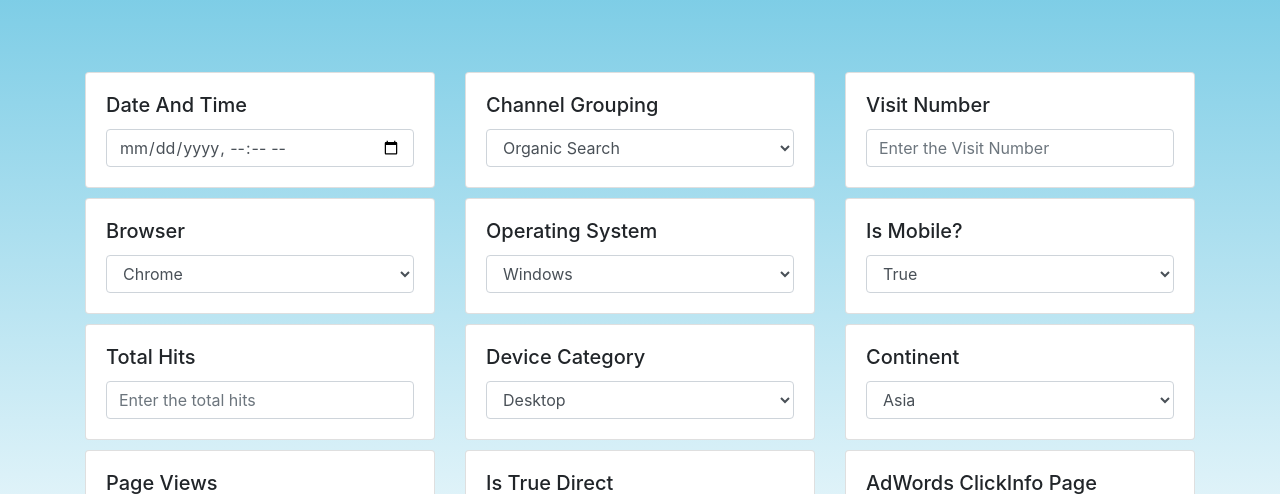
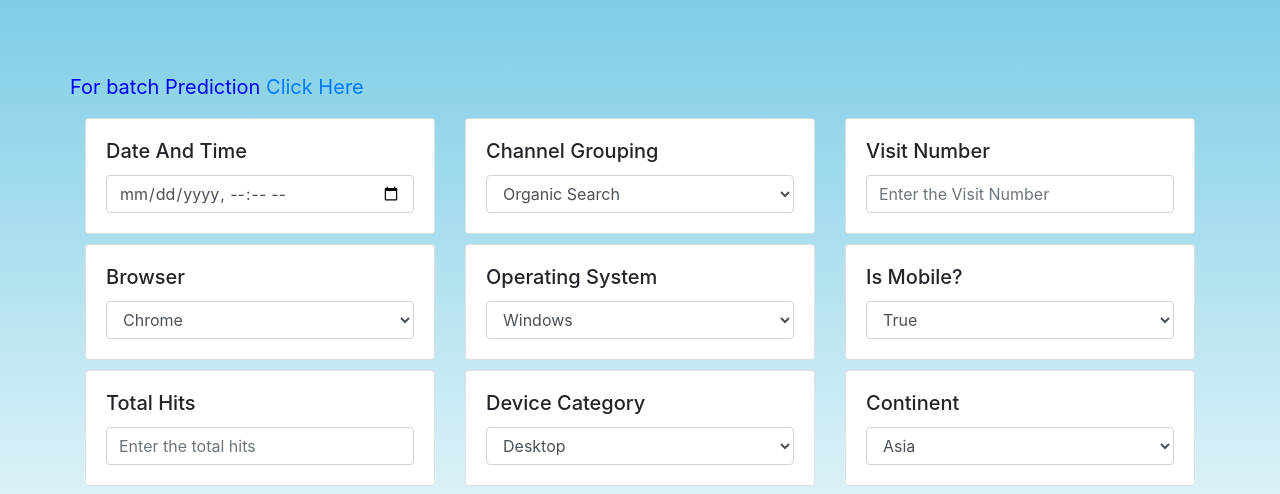
Before and after one commit to vibuverma/GoogleAnalytics-MLOps, a Flask app: page / in a window 1280 px wide. Shown: the part 56-550 px from the top of the page. Run offline with Flask 2, Linux system fonts and the light colour scheme; parts of the project's set-up code (start-up, migrations or seed data) failed here and were passed over; some libraries are stand-ins or nearby versions.

Commit message:
final Commit

```diff
--- a/webapp/templates/home.html
+++ b/webapp/templates/home.html
@@ -33,11 +33,14 @@
     <div class="container-fluid">
         <div class="navbar-header">
             <a class="navbar-brand" href="/">GStore Revenue Prediction </a>
+
         </div>
     </div>
 </nav>
 
 <br><br><br>
+
+<p style="margin-left:70px; color:#0000FF; text-size:100%; font-size:20px;">For batch Prediction <a href="/batch">Click Here</a></p>
 
 <div class="container">
 
```
